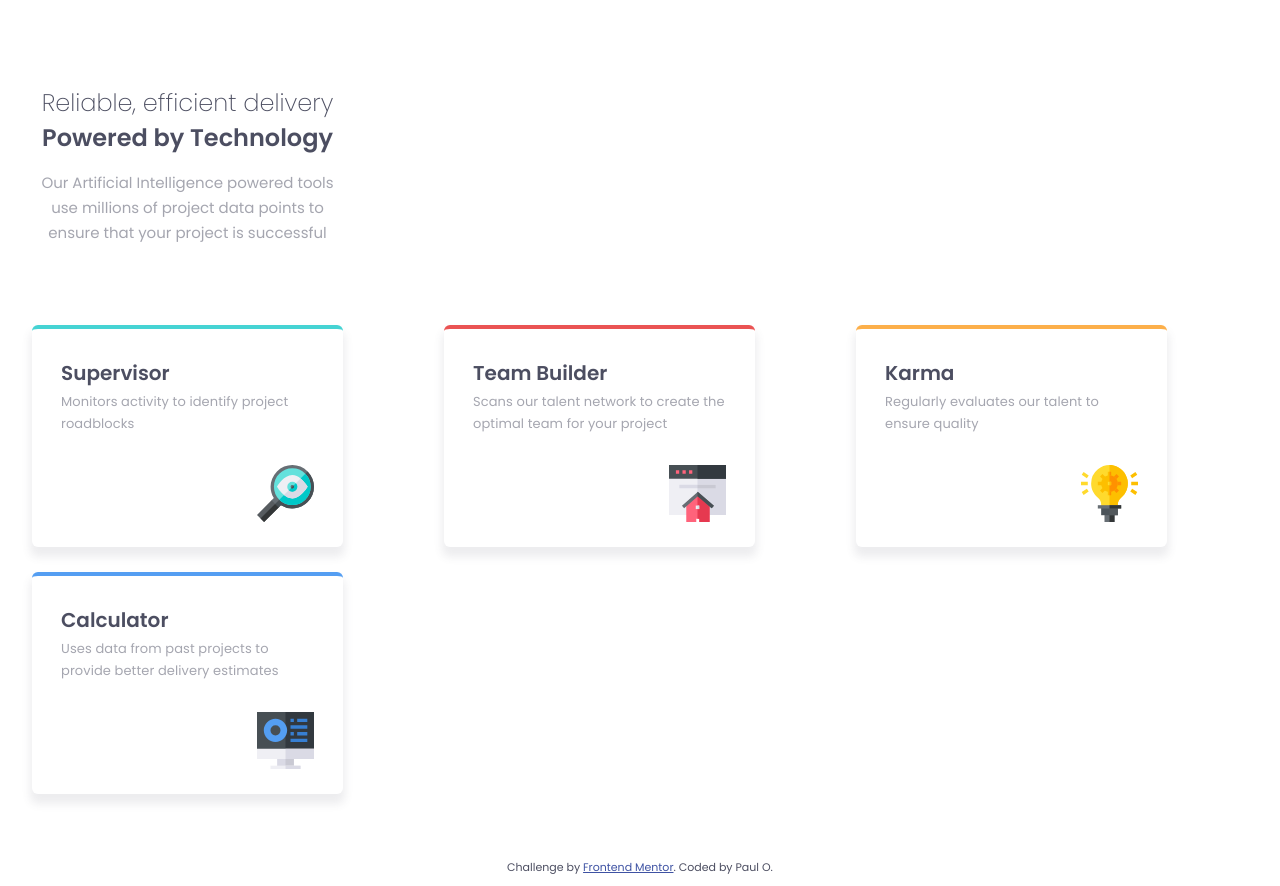
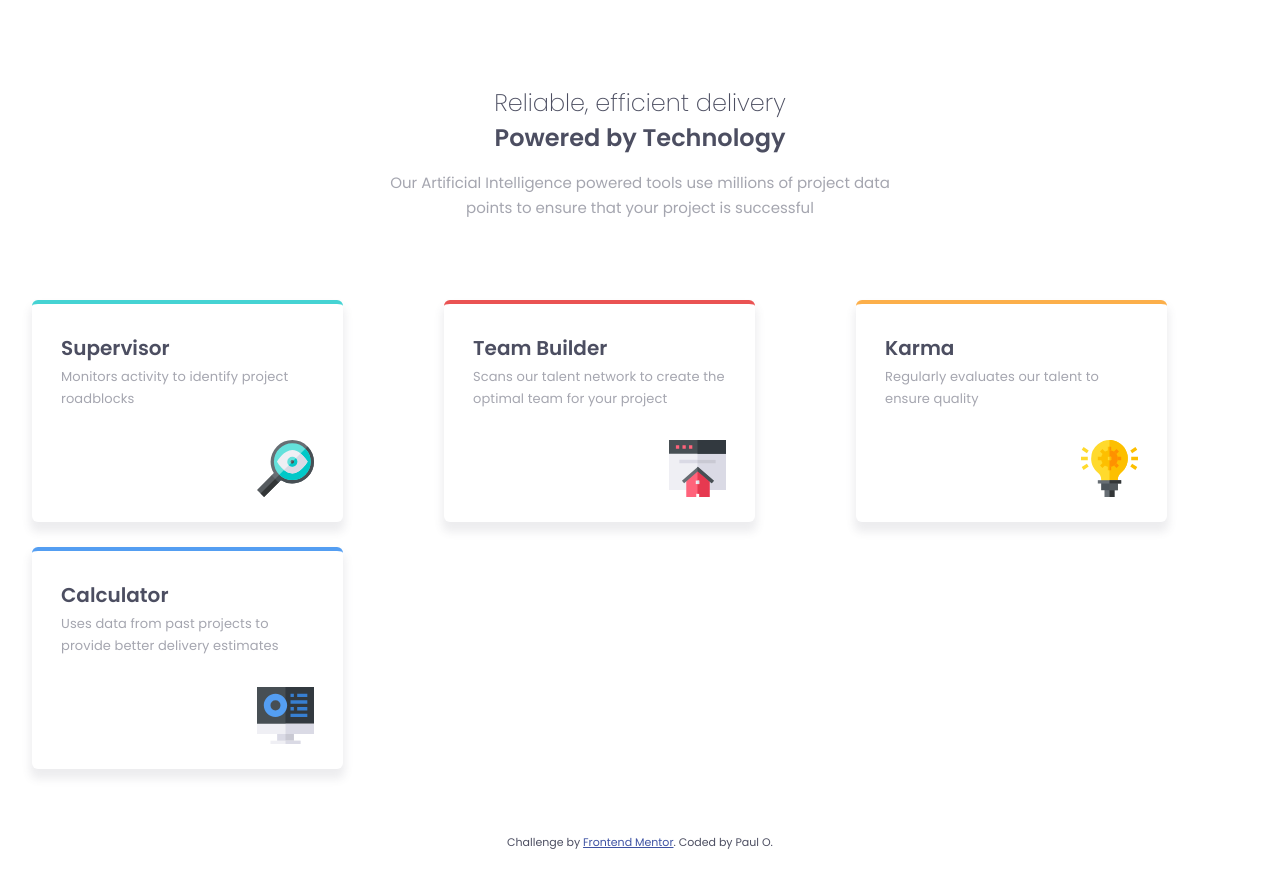
Before and after one commit to ePaulo/four-card-feature-section, a plain HTML site: page index.html in a window 1280 px wide. After the commit the page ends 861 px from the top, so only its background shows below. Drawn offline with Linux system fonts and the light colour scheme.

Commit message:
added code to center header

```diff
--- a/styles.css
+++ b/styles.css
@@ -37,8 +37,9 @@ div.container {
   padding: 0 3.2rem;
 
   header {
-    width: 311px;
-    margin-bottom: 6rem;
+    min-width: 311px;
+    max-width: 540px;
+    margin: 0 auto 6rem;
 
     h1 {
       font-size: 2.4rem;
```
